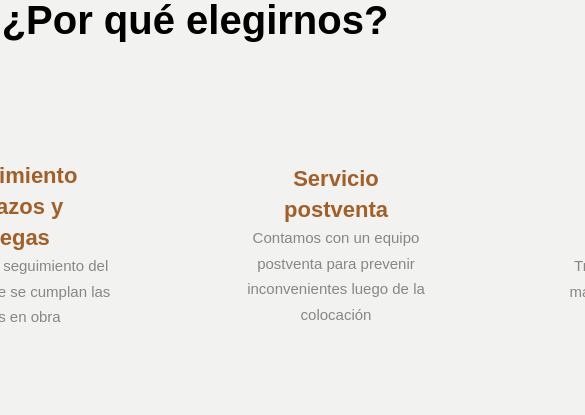
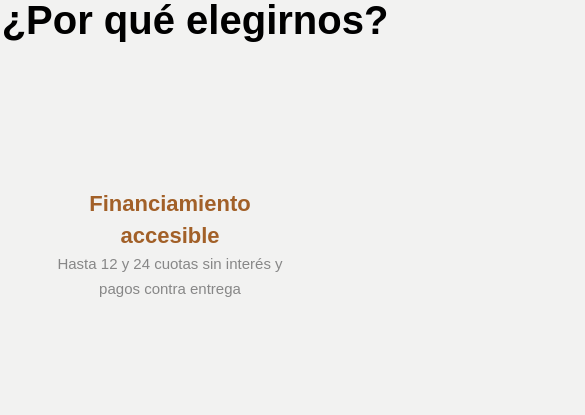
Before and after one commit to Codef1ca/modelica, a React (Create React App) app: page / in a window 390 px wide. Shown: the part 1900-2315 px from the top of the page, 585 px wide, since content can reach past the window. Built offline with nearby package versions, Linux system fonts and the light colour scheme.

Commit message:
empece media querys

```diff
--- a/src/App.css
+++ b/src/App.css
@@ -753,3 +753,15 @@ grid-template-columns: 1fr 1fr;
 ::-webkit-scrollbar-thumb:hover {
   background-color: #555;
 }
+
+/* Media Querys */
+
+@media screen and (max-width: 1300px) {
+  .tarjetas {
+    flex-wrap: wrap; /* envuelve los elementos en varias filas */
+  }
+
+/*   .elemento {
+    width: calc(50% - 20px); /* divide el ancho en 2 filas y ajusta los márgenes
+  } */
+}
```
